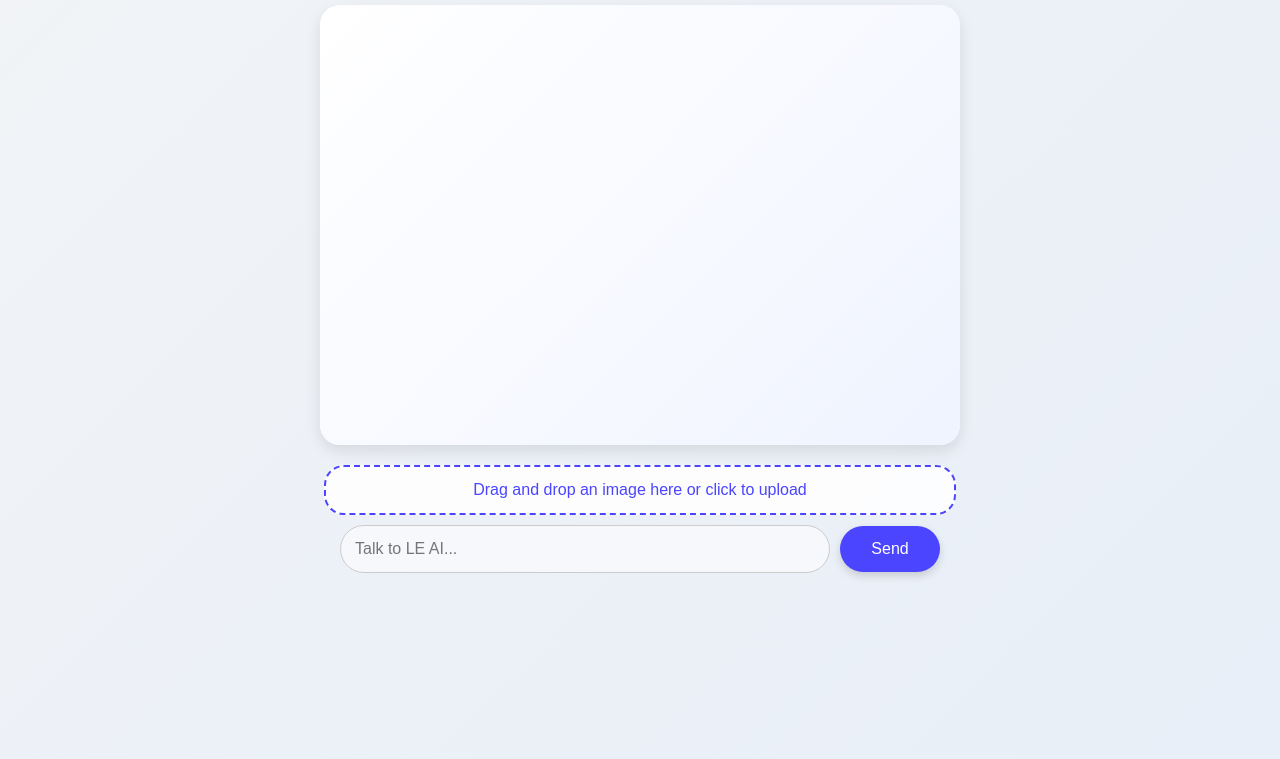
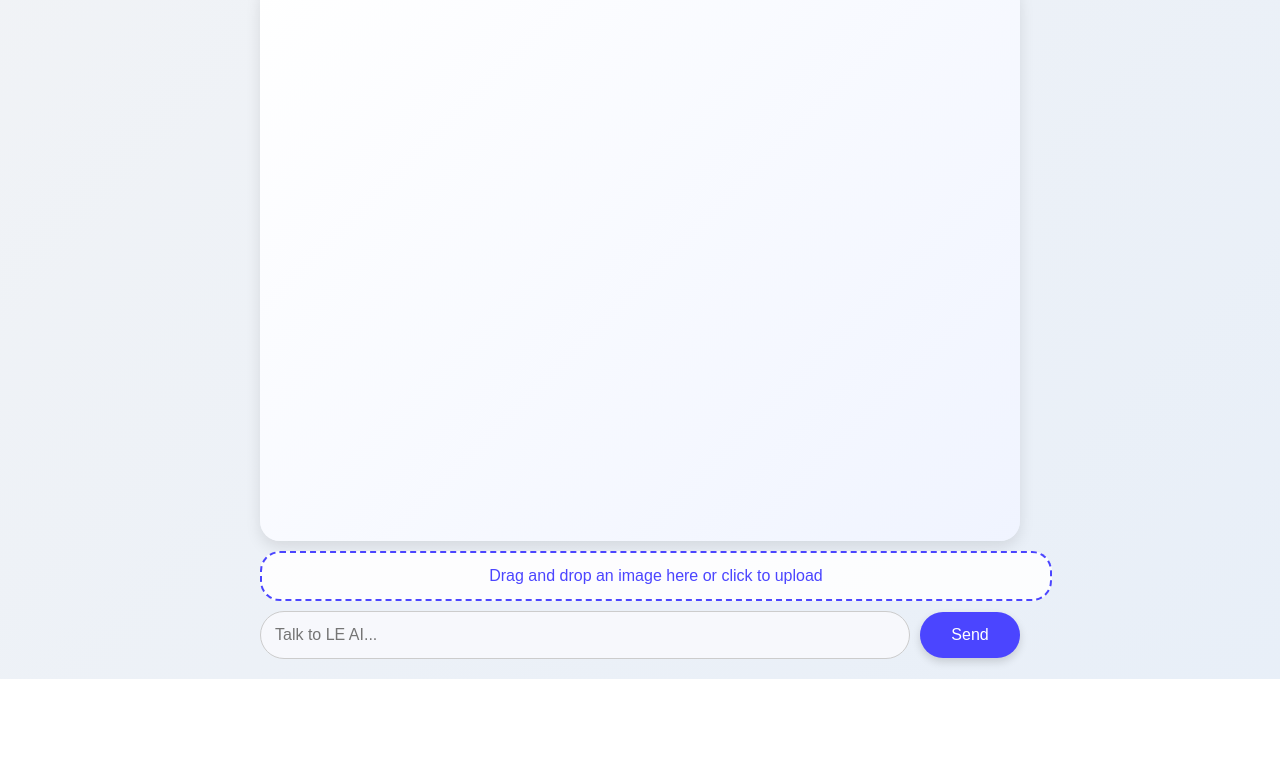
Before and after one commit to ThatOneWeirdDev/LE-AI, a plain HTML site: page index.html in a window 1280 px wide. Shown: the part 121-880 px from the top of the page. After the commit the page ends 800 px from the top, so only its background shows below. Drawn offline with nearby package versions, Linux system fonts and the light colour scheme.

Commit message:
Update index.html

```diff
--- a/index.html
+++ b/index.html
@@ -6,20 +6,22 @@
     <script src="https://js.puter.com/v2/"></script>
     <script src="https://cdn.jsdelivr.net/npm/marked/marked.min.js"></script>
     <style>
+        html, body {
+            height: 100%;
+            margin: 0;
+        }
+
         body {
             font-family: 'San Francisco', Arial, sans-serif;
             background: linear-gradient(135deg, #f1f3f6, #e8eff8);
             display: flex;
             flex-direction: column;
             align-items: center;
-            padding: 40px;
-            margin: 0;
-            min-height: 100vh;
             color: #111925;
         }
 
         h1 {
-            margin-bottom: 20px;
+            margin: 20px 0;
             font-size: 36px;
             font-weight: 600;
             color: #111925;
@@ -27,19 +29,28 @@
             letter-spacing: 0.5px;
         }
 
+        #chat-container {
+            flex: 1;
+            width: 100%;
+            max-width: 800px;
+            display: flex;
+            flex-direction: column;
+            padding: 20px;
+            box-sizing: border-box;
+        }
+
         #chatbox {
-            width: 90%;
-            max-width: 600px;
+            flex: 1;
             background: white;
             border-radius: 20px;
             box-shadow: 0 6px 15px rgba(0, 0, 0, 0.1);
             padding: 20px;
-            height: 400px;
             overflow-y: auto;
-            margin-bottom: 20px;
             font-size: 16px;
             color: #111925;
             background: linear-gradient(135deg, #ffffff, #f0f4ff);
+            min-height: 0;
+            margin-bottom: 10px;
         }
 
         #chatbox div {
@@ -51,8 +62,7 @@
 
         #input-area {
             display: flex;
-            width: 90%;
-            max-width: 600px;
+            width: 100%;
             justify-content: center;
             align-items: center;
             gap: 10px;
@@ -79,8 +89,7 @@
         }
 
         #drop-zone {
-            width: 90%;
-            max-width: 600px;
+            width: 100%;
             padding: 14px;
             border-radius: 20px;
             border: 2px dashed #4b45ff;
@@ -180,12 +189,14 @@
 <body>
 
 <h1>LE AI - Your Intelligent Assistant</h1>
+<div id="chat-container">
     <div id="chatbox"></div>
     <div id="drop-zone">Drag and drop an image here or click to upload</div>
     <input type="file" id="imageInput" accept="image/*">
     <div id="input-area">
         <input type="text" id="userInput" placeholder="Talk to LE AI..." autocomplete="off" />
         <button id="sendBtn" onclick="sendMessage()">Send</button>
+    </div>
 </div>
 
 <script>
@@ -248,7 +259,6 @@
         const userText = input.value.trim();
         if (!userText && !uploadedImage) return;
 
-        // Add text and image to chat
         const userMsg = document.createElement('div');
         userMsg.style.backgroundColor = "#d1e7ff";
         userMsg.innerHTML = `
@@ -326,7 +336,6 @@
         });
     }
 
-    // Handle enter key globally (only once)
     input.addEventListener('keydown', (e) => {
         if (e.key === 'Enter' && !e.shiftKey) {
             e.preventDefault();
@@ -334,7 +343,6 @@
         }
     });
 
-    // Drag and drop and click support
     imageInput.addEventListener('change', async (e) => {
         if (e.target.files[0]) {
             uploadedImage = await compressImage(e.target.files[0]);
```
Lines whose indentation alone changed are shown as unchanged.
